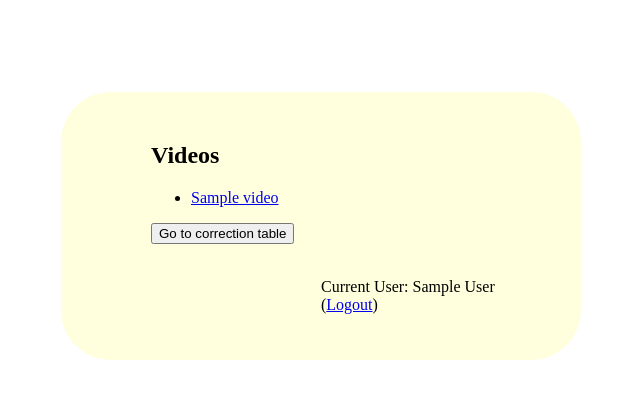
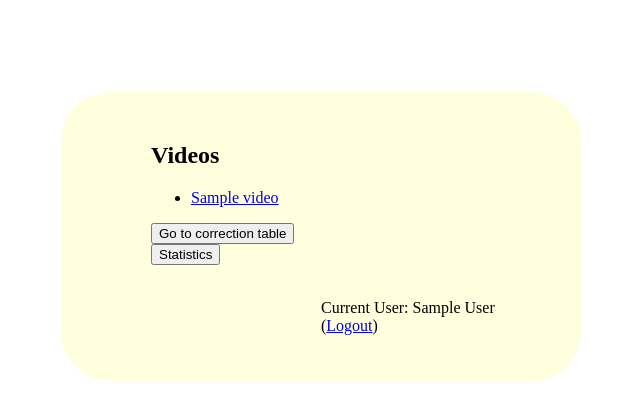
Before and after one commit to mpbismar/subtitleEditor, a Django app: page /1/index in a window 1280 px wide. Shown: the part 238-658 px from the top of the page, without its empty margins (319-959 px from the left). Run offline with Django 3.2, Linux system fonts and the light colour scheme; tables that the repository leaves empty hold one stand-in row (values such as "Sample post").

Commit message:
correction page and start statistic page

```diff
--- a/subtitleEditor/urls.py
+++ b/subtitleEditor/urls.py
@@ -7,7 +7,6 @@ urlpatterns = patterns('',
     # url(r'^$', 'subtitleEditor.views.home', name='home'),
     url(r'^$', views.login, name='login'),
     url(r'^login/$', views.login, name='login'),
-    url(r'^correction/$', views.correction, name='correction'),
     url(r'^register/$', views.register, name='register'),
     url(r'^(?P<user_id>[0-9]+)/', include('video.urls')),
     url(r'^admin/', admin.site.urls)
--- a/video/templates/index_admin.html
+++ b/video/templates/index_admin.html
@@ -34,8 +34,11 @@
         {% else %}
             <p>No videos are available.</p>
         {% endif %}
-        <form id="form" action="/correction/" method="post">{% csrf_token %}
-            <button id="corr">Go to correction table</button>
+        <form id="form" action="/1/correction/" method="post">{% csrf_token %}
+            <button id="correction">Go to correction table</button>
+        </form>
+        <form id="form" action="/1/statistics/" method="post">{% csrf_token %}
+            <button id="statistics">Statistics</button>
         </form>
         <br>
         <p id="curru">Current User: {{ user.name }} (<a href="../..">Logout</a>)</p>
--- a/video/urls.py
+++ b/video/urls.py
@@ -5,6 +5,7 @@ from . import views
 urlpatterns = [
 
     url(r'^(?P<video_id>[0-9]+)/(?P<edit>[a-z]*)/?$', views.video, name='video'),
-    url(r'^index$', views.index, name='index')
+    url(r'^index$', views.index, name='index'),
+    url(r'^correction/?$', views.correction, name='correction')
 
 ]
--- a/video/views.py
+++ b/video/views.py
@@ -136,7 +136,7 @@ def login(request):
         return render(request, 'login.html', {'message': ''})
 
 
-def correction(request):
+def correction(request, user_id):
     changed = []
     correction_list = Correction.objects.filter(verified=False).order_by('uids')
     initial_sequence = []
@@ -166,7 +166,7 @@ def correction(request):
             corr.verified = True
             corr.save()
 
-        return redirect('/correction')
+        return redirect('/1/correction')
 
     template = loader.get_template('correction.html')
     context = {
@@ -176,3 +176,6 @@ def correction(request):
         'screator': screator,
     }
     return HttpResponse(template.render(context, request))
+
+def statistics(request, user_id):
+    return HttpResponse("Statistics")
```
